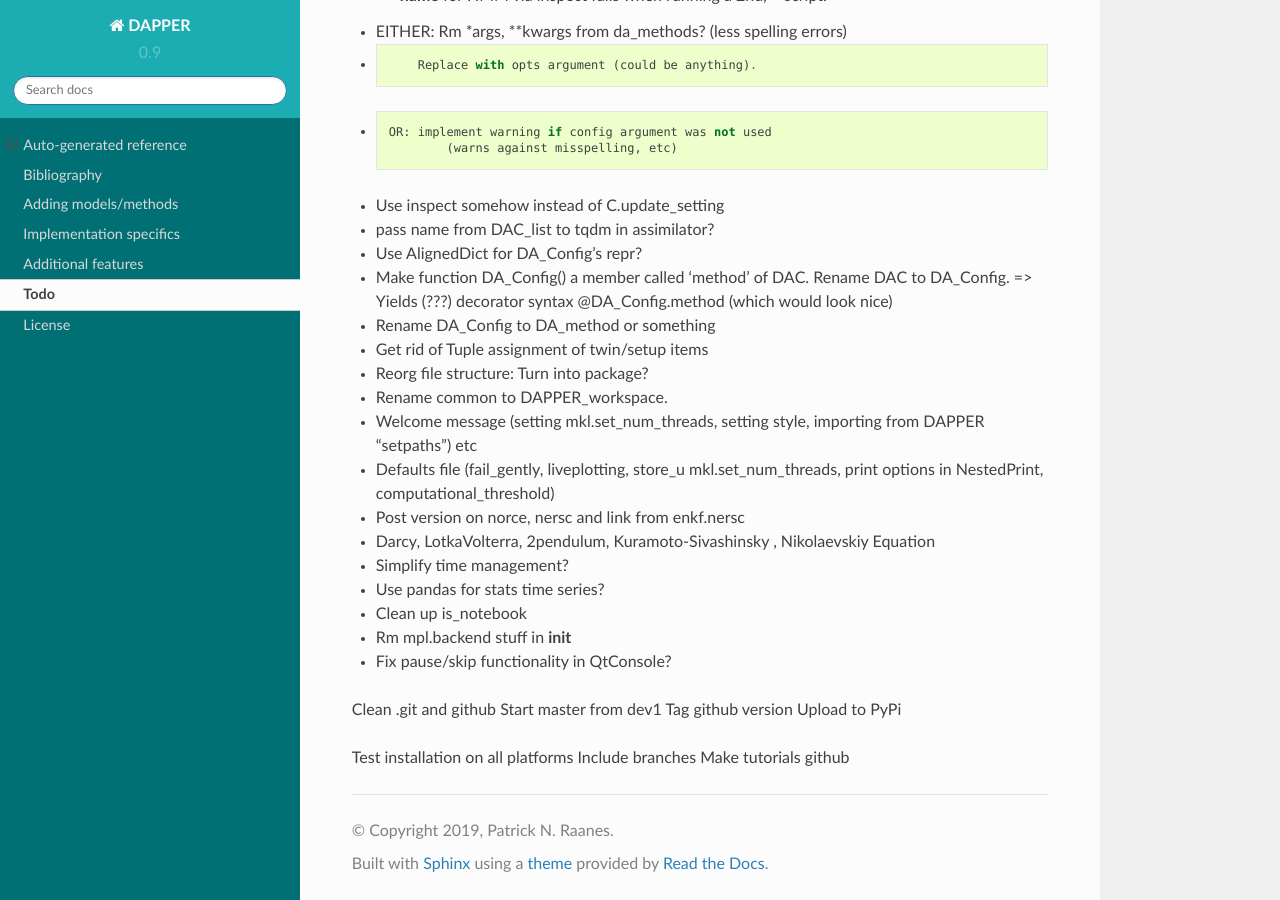
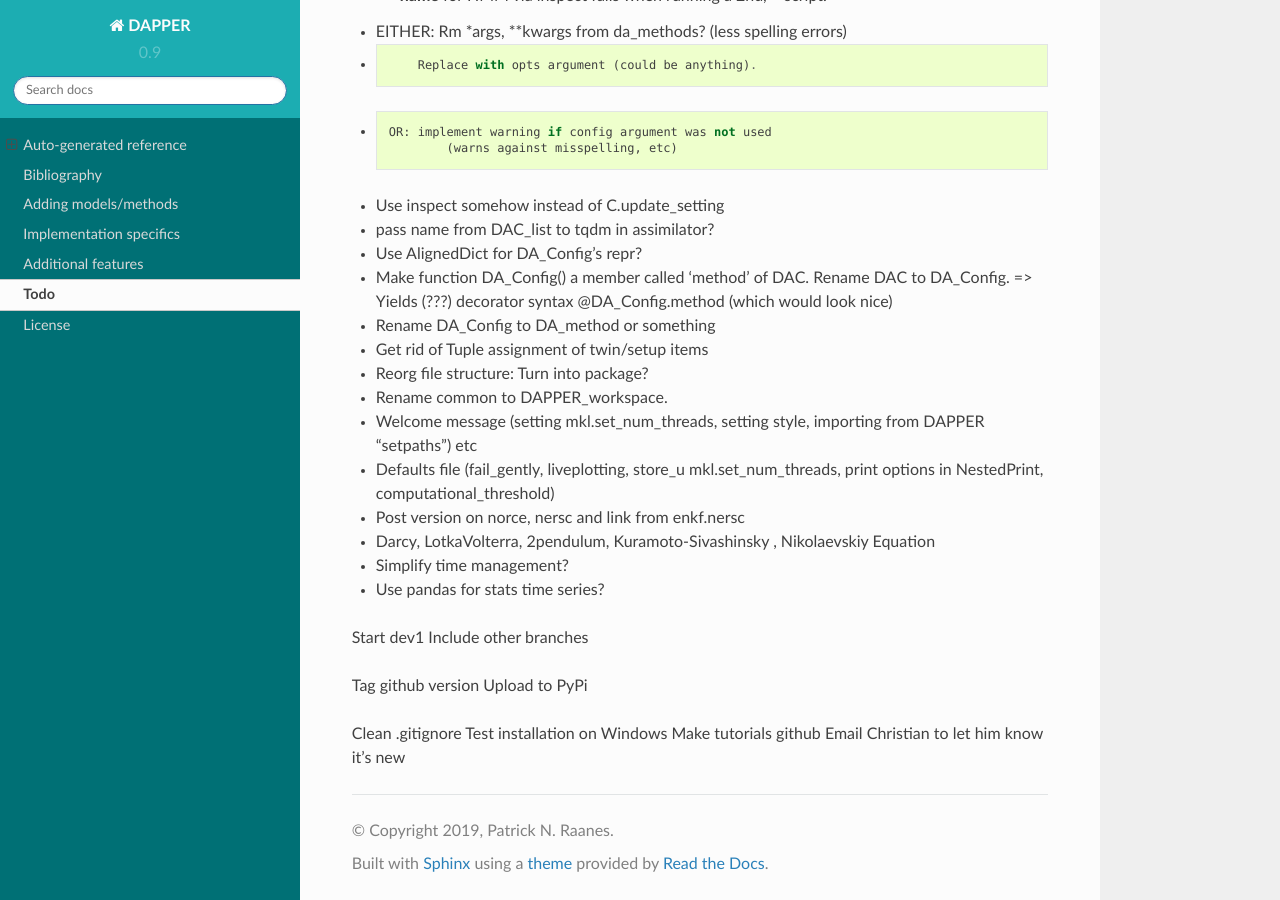
Before and after one commit to nansencenter/DAPPER, a Sphinx documentation site: the page built from docs/todo.md, in a window 1280 px wide and 900 px high, scrolled down 524 px. Built offline with Sphinx 7.4.7 and the Read the Docs theme 2.0.0, drawn with Linux system fonts in a browser that asks for light colours.

Commit message:
Minor misc

```diff
--- a/dapper/__init__.py
+++ b/dapper/__init__.py
@@ -142,4 +142,4 @@ from .da_methods.variational import *
 from .da_methods.other import *
 
 
-print("Done") # ... initializing DAPPER
+print("...Done") # ... initializing DAPPER
--- a/docs/todo.md
+++ b/docs/todo.md
@@ -39,20 +39,13 @@ Todo
 
 
 
+Start dev1
+Include other branches
 
-
-* Clean up is_notebook
-* Rm mpl.backend stuff in __init__
-* Fix pause/skip functionality in QtConsole?
-
-
-
-
-Clean .git and github
-Start master from dev1
 Tag github version
 Upload to PyPi
 
-Test installation on all platforms
-Include branches
+Clean .gitignore
+Test installation on Windows
 Make tutorials github
+Email Christian to let him know it's new
```
